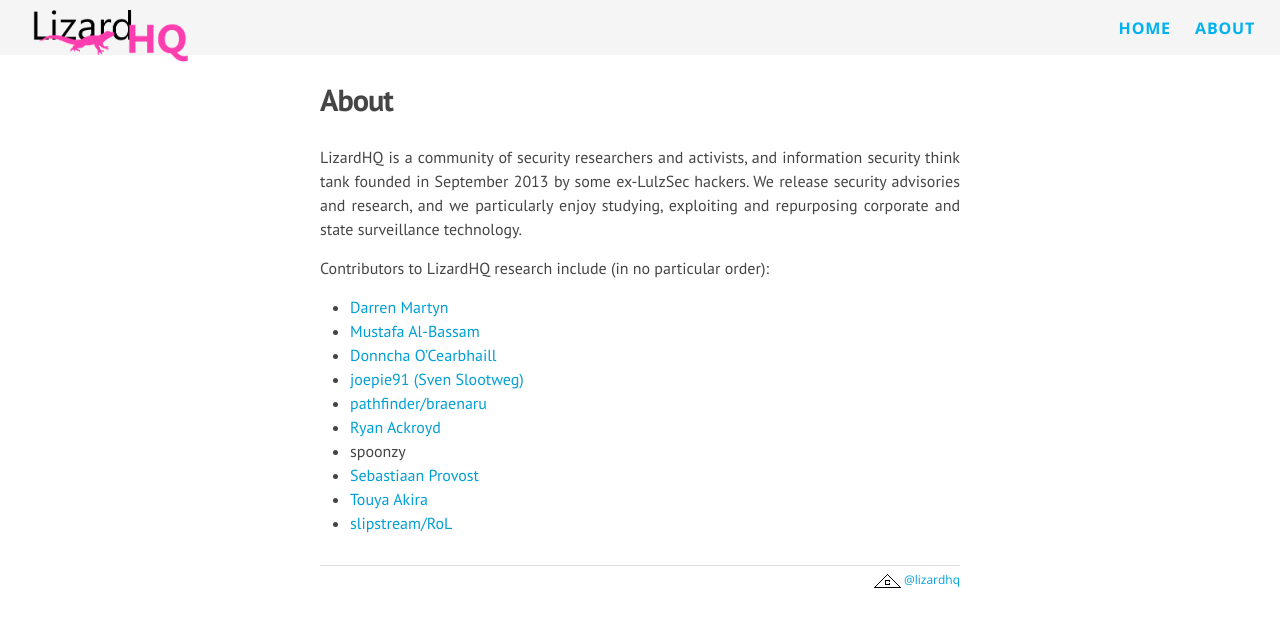
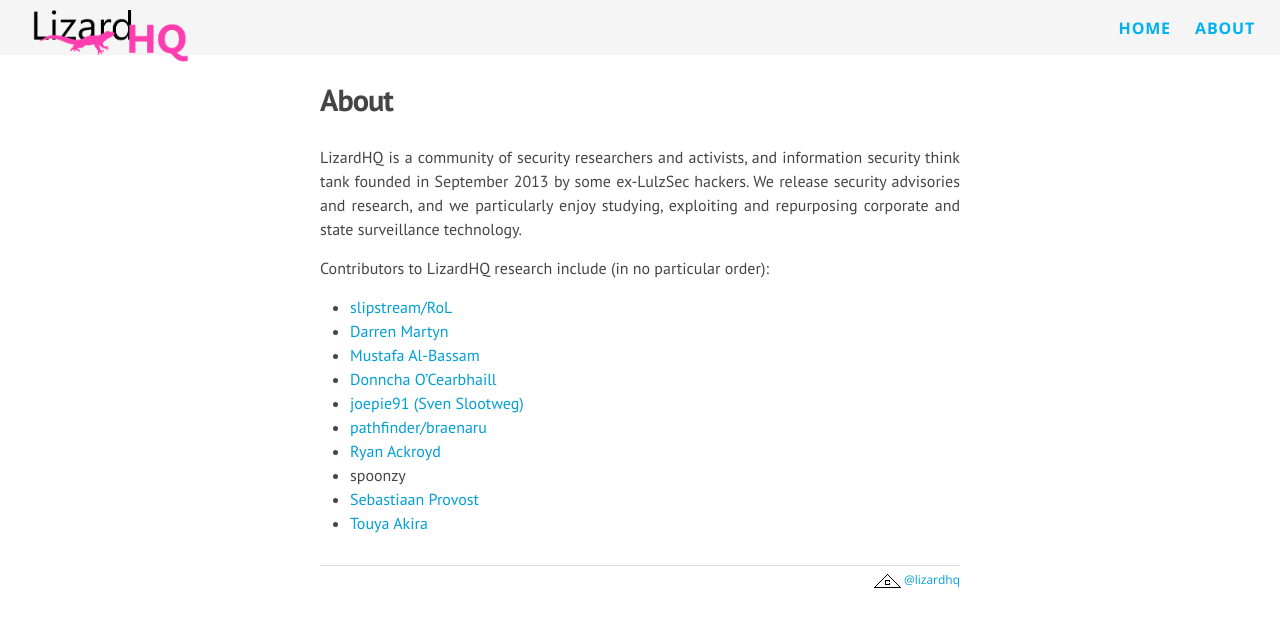
Before and after one commit to lizardhq/lizardhq-website, a Jekyll site: the page built from about.md, in a window 1280 px wide. Shown: the top 627 px of the page. Built offline with Jekyll 4.4.1, drawn with Linux system fonts in a browser that asks for light colours; nearby versions of some CDN libraries; Markdown is read by kramdown in place of the engine named in the settings; part of the change alters nothing that is shown.

```diff
--- a/about.md
+++ b/about.md
@@ -7,6 +7,7 @@ LizardHQ is a community of security researchers and activists, and information s
 
 Contributors to LizardHQ research include (in no particular order):
 
+* [slipstream/RoL](https://twitter.com/TheWack0lian)
 * [Darren Martyn](http://0x27.me/about/)
 * [Mustafa Al-Bassam](https://musalbas.com)
 * [Donncha O'Cearbhaill](http://donncha.is/)
@@ -16,4 +17,3 @@ Contributors to LizardHQ research include (in no particular order):
 * spoonzy
 * [Sebastiaan Provost](https://twitter.com/Stekkz)
 * [Touya Akira](https://twitter.com/ClipperChip)
-* [slipstream/RoL](https://twitter.com/TheWack0lian)
```
